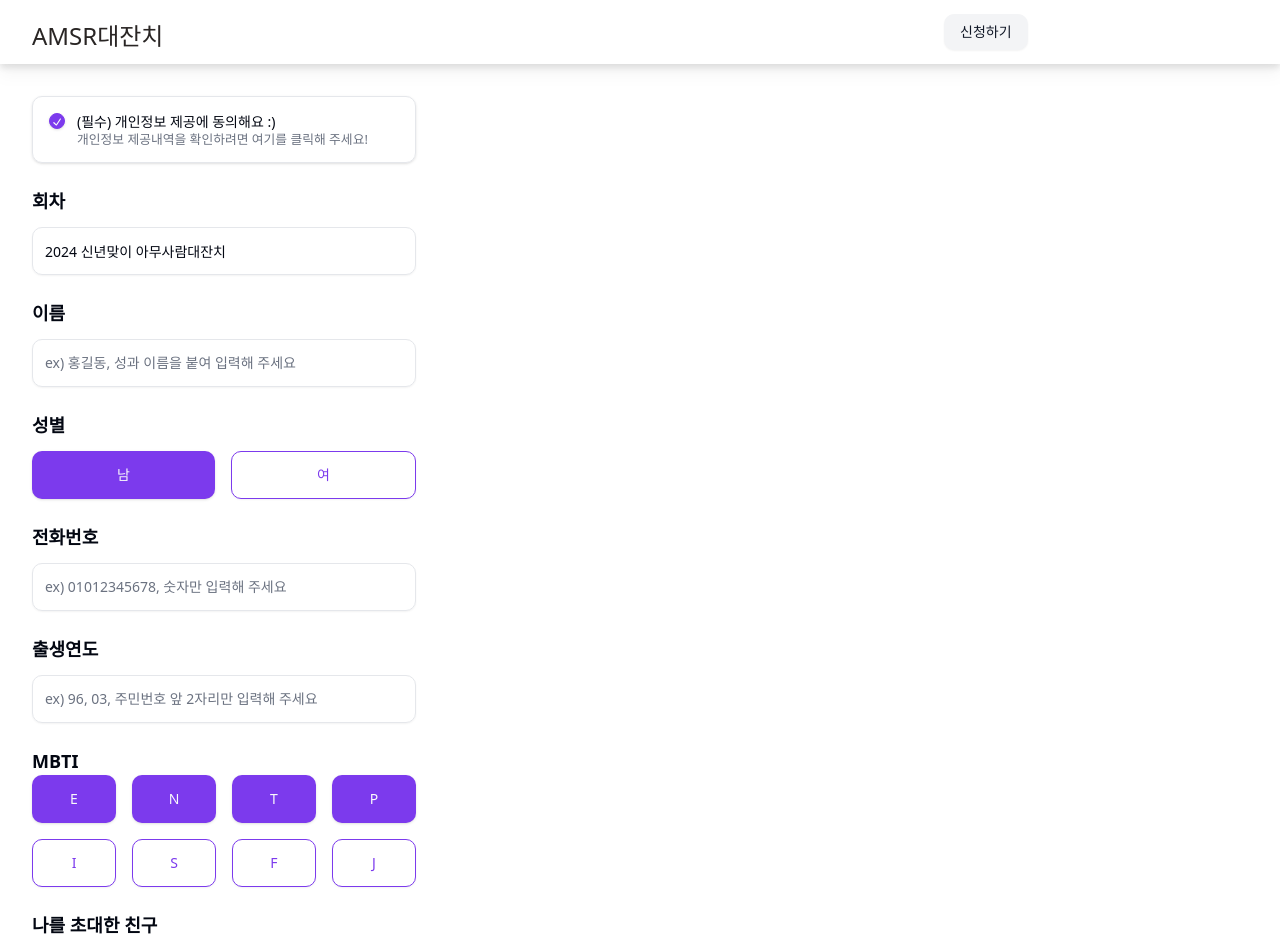
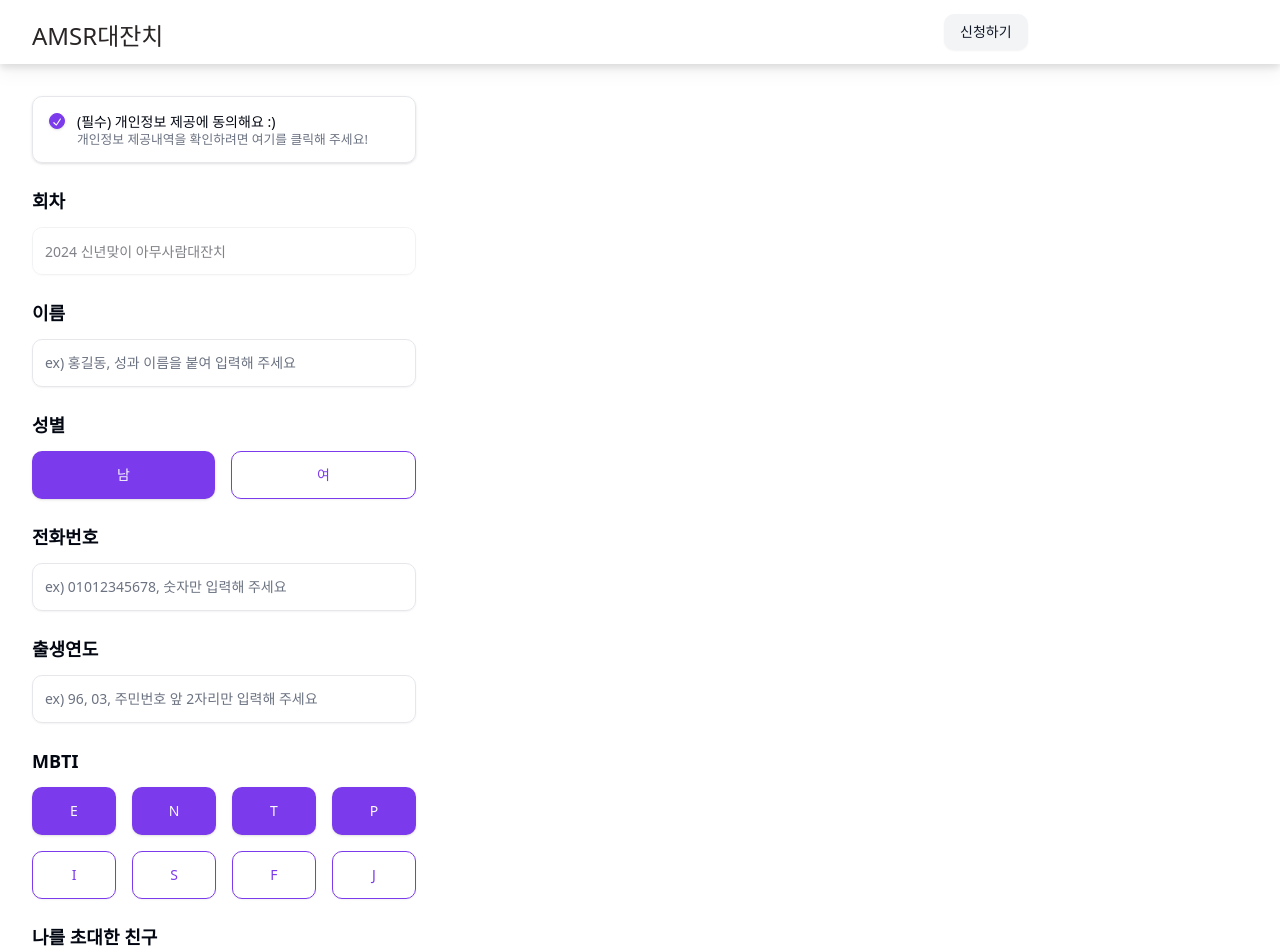
Before and after one commit to Todari/amsr, a React (Create React App) app in the folder client/: page /apply in a window 1280 px wide. Shown: the top 950 px of the page. Built offline with nearby package versions, Linux system fonts and the light colour scheme.

Commit message:
design: apply 타이틀 - selector 사이 간격 통일

```diff
--- a/client/src/components/ApplyInputField.tsx
+++ b/client/src/components/ApplyInputField.tsx
@@ -27,7 +27,7 @@ const ApplyInputField = ({ title, name, placeholder, value, isError, handleChang
 
         <div className="grid w-full max-w-sm items-center gap-3">
           <TypographyLarge text={title} />
-          <Input type={name} id="name" placeholder={placeholder} value={value} onChange={handleChange} />
+          <Input type="text" id={title} disabled={isDisabled} name={title} placeholder={placeholder} value={value} onChange={handleChange} />
         </div>
 
         {/* <input
@@ -59,7 +59,7 @@ const ApplyInputField = ({ title, name, placeholder, value, isError, handleChang
 
     <div className="grid w-full max-w-sm items-center gap-3">
       <TypographyLarge text={title} />
-      <Input type={name} id="name" placeholder={placeholder} value={value} onChange={handleChange} />
+      <Input type="text" id={title} disabled={isDisabled} name={title} placeholder={placeholder} value={value} onChange={handleChange} />
     </div>
 
 
--- a/client/src/components/ApplyMbtiPicker.tsx
+++ b/client/src/components/ApplyMbtiPicker.tsx
@@ -51,9 +51,9 @@ const ApplyMbtiPicker = ({ onChange }: ApplyMbtiPickerProp) => {
   }, [mbti, mbtiStr]);
 
   return (
-    <div>
+    <div className='grid w-full max-w-sm items-center gap-3' >
       <TypographyLarge text={"MBTI"} />
-      <div className='grid w-full max-w-sm items-center gap-3' >
+
       <div className='flex flex-row gap-4'>
         <div className='grow basis-1/4 flex flex-col gap-4'>
           <div onClick={() => setMbti({
@@ -114,7 +114,6 @@ const ApplyMbtiPicker = ({ onChange }: ApplyMbtiPickerProp) => {
 
       </div>
 
-      </div>
     </div>
 
 
```
Lines whose indentation alone changed are shown as unchanged.
